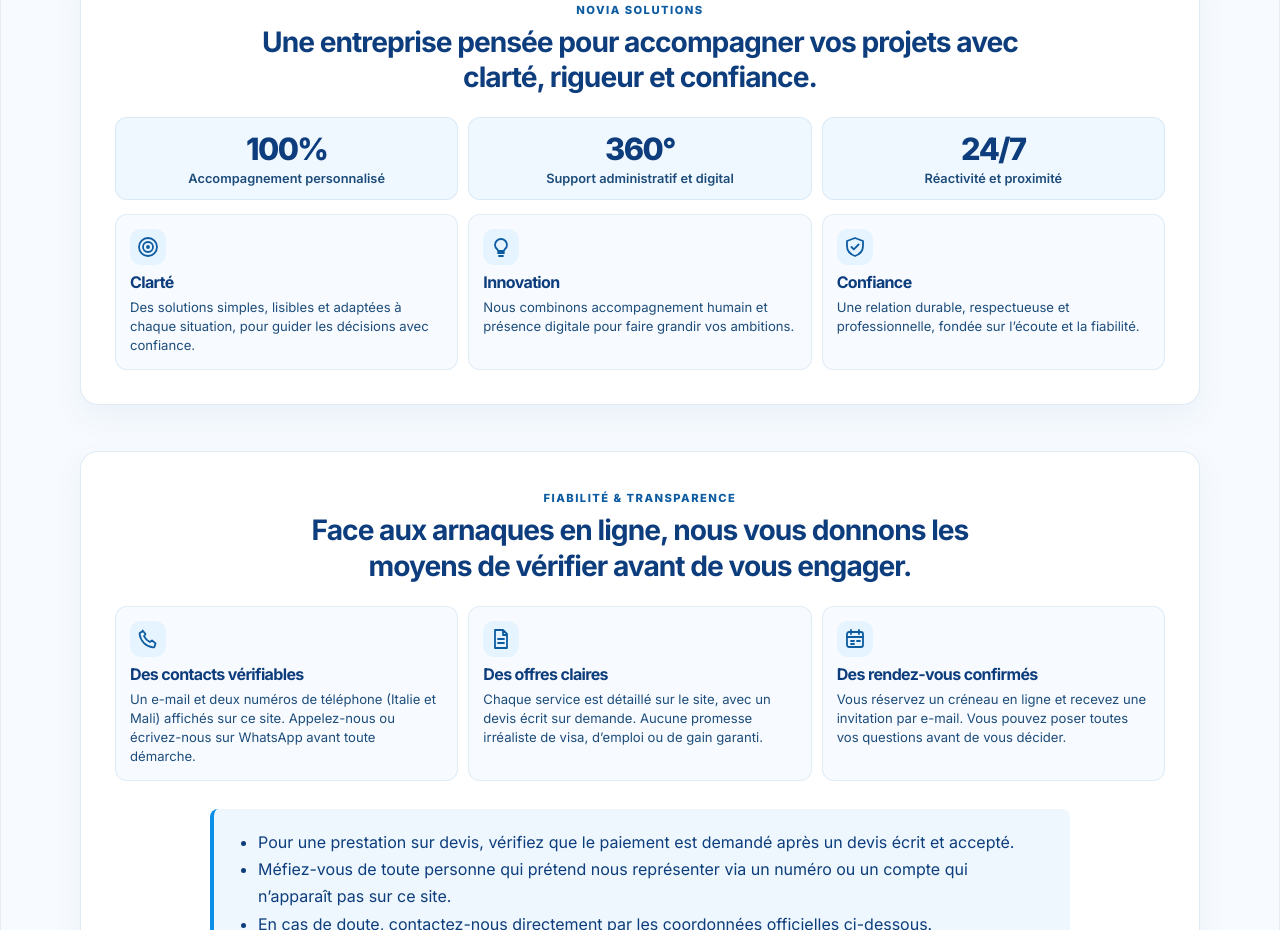
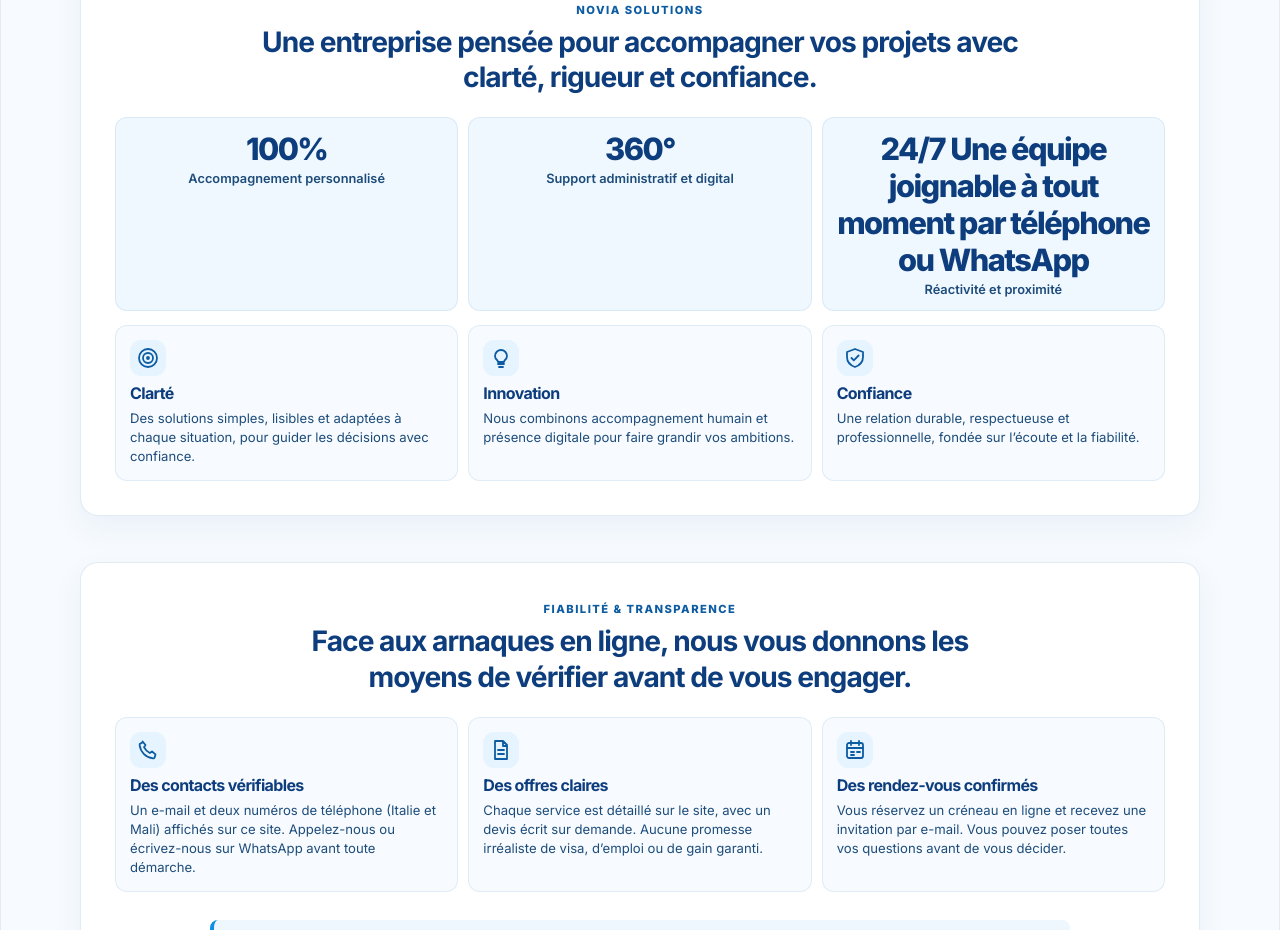
Before and after one commit to amadousanogo254-alt/novia-solutions, a plain HTML site: page index.html in a window 1280 px wide. Shown: the part 856-1786 px from the top of the page. Drawn offline with Linux system fonts and the light colour scheme.

Commit message:
Add files via upload

```diff
--- a/index.html
+++ b/index.html
@@ -78,7 +78,7 @@
               <span>Support administratif et digital</span>
             </div>
             <div class="stat-item">
-              <strong>24/7</strong>
+              <strong>24/7 Une équipe joignable à tout moment par téléphone ou WhatsApp</strong>
               <span>Réactivité et proximité</span>
             </div>
           </div>
```
